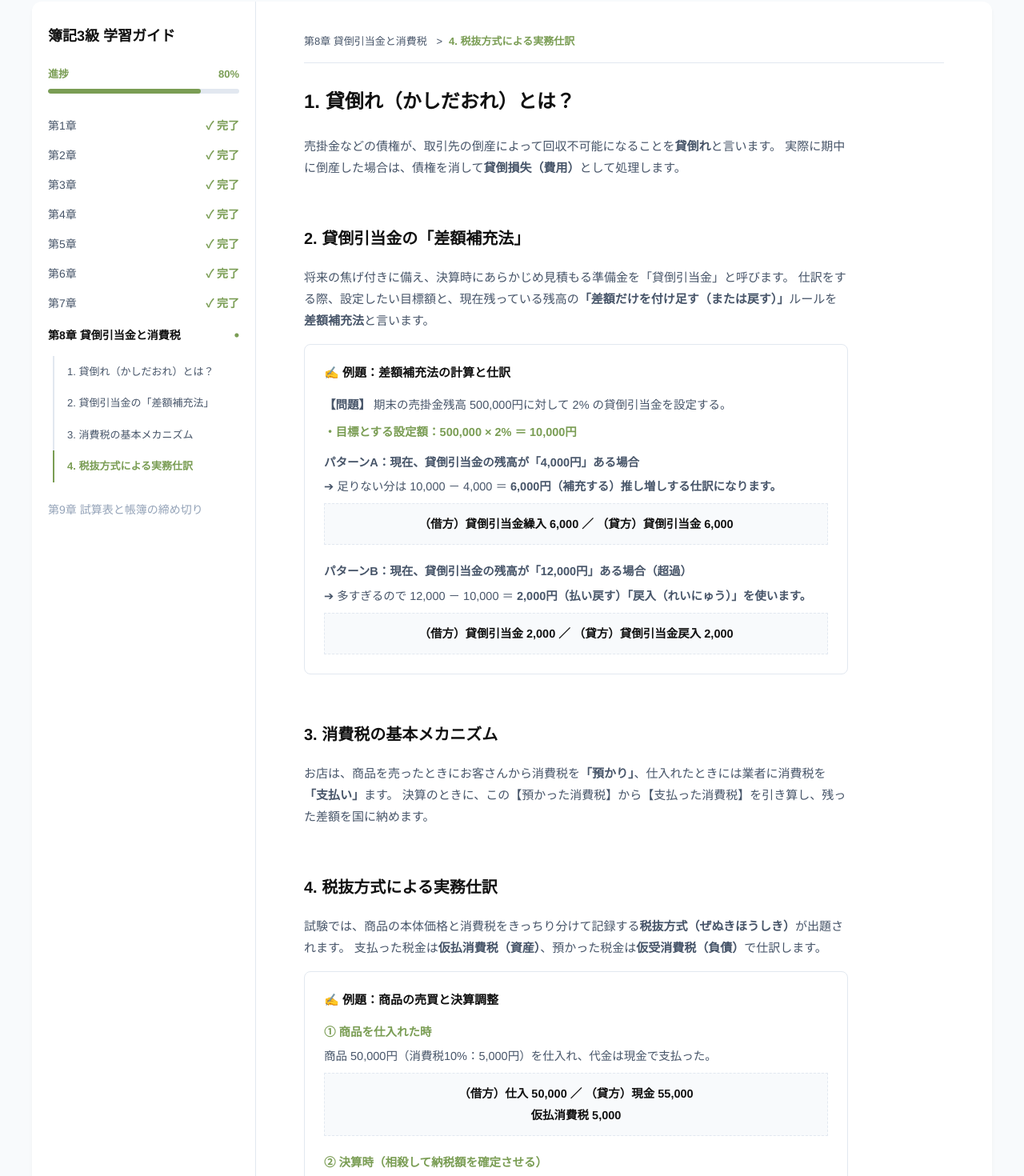
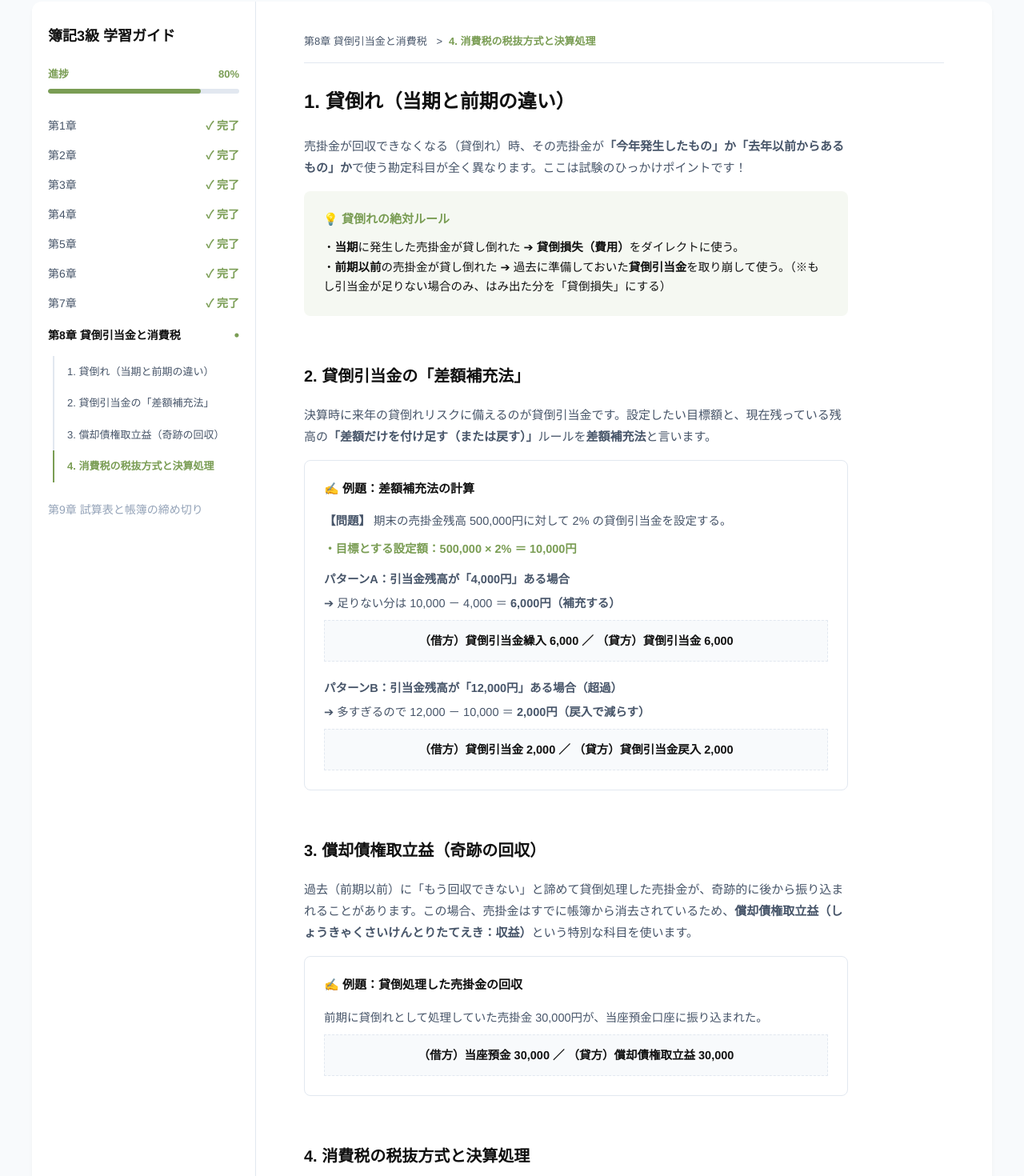
Before and after one commit to zrqZRQ77/japanese-web, a Next.js app: page /exams/boki3/guide/ch8 in a window 1280 px wide. Shown: the part 104-1574 px from the top of the page at 80% size. Built offline with nearby package versions, Linux system fonts and the light colour scheme.

Commit message:
Update page.js

```diff
--- a/app/exams/boki3/guide/ch8/page.js
+++ b/app/exams/boki3/guide/ch8/page.js
@@ -10,13 +10,13 @@ export default function ExamGuideChapterEight() {
 
   // 本章内部小节目录
   const menuItems = [
-    { id: 'bad_debt_concept', label: '1. 貸倒れ（かしだおれ）とは？' },
+    { id: 'bad_debt_current_vs_past', label: '1. 貸倒れ（当期と前期の違い）' },
     { id: 'allowance_method', label: '2. 貸倒引当金の「差額補充法」' },
-    { id: 'tax_concept', label: '3. 消費税の基本メカニズム' },
-    { id: 'tax_journal', label: '4. 税抜方式による実務仕訳' },
+    { id: 'recovery_of_bad_debt', label: '3. 償却債権取立益（奇跡の回収）' },
+    { id: 'tax_journal', label: '4. 消費税の税抜方式と決算処理' },
   ];
 
-  const [activeSection, setActiveSection] = useState('bad_debt_concept');
+  const [activeSection, setActiveSection] = useState('bad_debt_current_vs_past');
 
   useEffect(() => {
     const handleScroll = () => {
@@ -114,35 +114,40 @@ export default function ExamGuideChapterEight() {
 
           <div style={{ maxWidth: '680px' }}>
 
-            <section id="bad_debt_concept" style={{ marginBottom: '60px', scrollMarginTop: '120px' }}>
-              <h1 style={{ fontSize: '24px', fontWeight: '800', color: colors.textDark, marginBottom: '24px' }}>1. 貸倒れ（かしだおれ）とは？</h1>
+            <section id="bad_debt_current_vs_past" style={{ marginBottom: '60px', scrollMarginTop: '120px' }}>
+              <h1 style={{ fontSize: '24px', fontWeight: '800', color: colors.textDark, marginBottom: '24px' }}>1. 貸倒れ（当期と前期の違い）</h1>
               <p style={{ fontSize: '15px', lineHeight: '1.8', color: colors.textGray, marginBottom: '16px' }}>
-                売掛金などの債権が、取引先の倒産によって回収不可能になることを<strong>貸倒れ</strong>と言います。
-                実際に期中に倒産した場合は、債権を消して<strong>貸倒損失（費用）</strong>として処理します。
+                売掛金が回収できなくなる（貸倒れ）時、その売掛金が<strong>「今年発生したもの」か「去年以前からあるもの」か</strong>で使う勘定科目が全く異なります。ここは試験のひっかけポイントです！
               </p>
+              <div style={{ background: colors.avocadoLight, padding: '24px', borderRadius: '8px', marginBottom: '24px' }}>
+                <h4 style={{ margin: '0 0 12px 0', fontSize: '15px', fontWeight: '800', color: colors.avocado }}>💡 貸倒れの絶対ルール</h4>
+                <p style={{ margin: 0, fontSize: '14.5px', color: colors.textDark, lineHeight: '1.7' }}>
+                  ・<strong>当期</strong>に発生した売掛金が貸し倒れた ➔ <strong>貸倒損失（費用）</strong>をダイレクトに使う。<br/>
+                  ・<strong>前期以前</strong>の売掛金が貸し倒れた ➔ 過去に準備しておいた<strong>貸倒引当金</strong>を取り崩して使う。（※もし引当金が足りない場合のみ、はみ出た分を「貸倒損失」にする）
+                </p>
+              </div>
             </section>
 
             <section id="allowance_method" style={{ marginBottom: '60px', scrollMarginTop: '120px' }}>
               <h2 style={{ fontSize: '20px', fontWeight: '800', color: colors.textDark, marginBottom: '20px' }}>2. 貸倒引当金の「差額補充法」</h2>
               <p style={{ fontSize: '15px', lineHeight: '1.8', color: colors.textGray, marginBottom: '16px' }}>
-                将来の焦げ付きに備え、決算時にあらかじめ見積もる準備金を「貸倒引当金」と呼びます。
-                仕訳をする際、設定したい目標額と、現在残っている残高の<strong>「差額だけを付け足す（または戻す）」</strong>ルールを<strong>差額補充法</strong>と言います。
+                決算時に来年の貸倒れリスクに備えるのが貸倒引当金です。設定したい目標額と、現在残っている残高の<strong>「差額だけを付け足す（または戻す）」</strong>ルールを<strong>差額補充法</strong>と言います。
               </p>
 
               <div style={{ border: `1px solid ${colors.border}`, padding: '24px', borderRadius: '8px', marginBottom: '24px' }}>
-                <h4 style={{ margin: '0 0 16px 0', fontSize: '15px', fontWeight: '800', color: colors.textDark }}>✍️ 例題：差額補充法の計算と仕訳</h4>
+                <h4 style={{ margin: '0 0 16px 0', fontSize: '15px', fontWeight: '800', color: colors.textDark }}>✍️ 例題：差額補充法の計算</h4>
                 <div style={{ fontSize: '14.5px', color: colors.textGray, lineHeight: '1.8' }}>
                   <p style={{ margin: '0 0 8px 0' }}><strong>【問題】</strong> 期末の売掛金残高 500,000円に対して 2% の貸倒引当金を設定する。</p>
                   <p style={{ margin: '0 0 12px 0', color: colors.avocado, fontWeight: 'bold' }}>・目標とする設定額：500,000 × 2% ＝ 10,000円</p>
 
-                  <p style={{ margin: '0 0 4px 0', fontWeight: '700' }}>パターンA：現在、貸倒引当金の残高が「4,000円」ある場合</p>
-                  <p style={{ margin: '0 0 8px 0' }}>➔ 足りない分は 10,000 － 4,000 ＝ <strong>6,000円（補充する）推し増しする仕訳になります。</strong></p>
+                  <p style={{ margin: '0 0 4px 0', fontWeight: '700' }}>パターンA：引当金残高が「4,000円」ある場合</p>
+                  <p style={{ margin: '0 0 8px 0' }}>➔ 足りない分は 10,000 － 4,000 ＝ <strong>6,000円（補充する）</strong></p>
                   <div style={{ background: '#f8fafc', padding: '12px', border: `1px dashed ${colors.border}`, textAlign: 'center', fontWeight: 'bold', color: colors.textDark, marginBottom: '20px' }}>
                     （借方）貸倒引当金繰入 6,000 ／ （貸方）貸倒引当金 6,000
                   </div>
 
-                  <p style={{ margin: '0 0 4px 0', fontWeight: '700' }}>パターンB：現在、貸倒引当金の残高が「12,000円」ある場合（超過）</p>
-                  <p style={{ margin: '0 0 8px 0' }}>➔ 多すぎるので 12,000 － 10,000 ＝ <strong>2,000円（払い戻す）「戻入（れいにゅう）」を使います。</strong></p>
+                  <p style={{ margin: '0 0 4px 0', fontWeight: '700' }}>パターンB：引当金残高が「12,000円」ある場合（超過）</p>
+                  <p style={{ margin: '0 0 8px 0' }}>➔ 多すぎるので 12,000 － 10,000 ＝ <strong>2,000円（戻入で減らす）</strong></p>
                   <div style={{ background: '#f8fafc', padding: '12px', border: `1px dashed ${colors.border}`, textAlign: 'center', fontWeight: 'bold', color: colors.textDark }}>
                     （借方）貸倒引当金 2,000 ／ （貸方）貸倒引当金戻入 2,000
                   </div>
@@ -150,38 +155,38 @@ export default function ExamGuideChapterEight() {
               </div>
             </section>
 
-            <section id="tax_concept" style={{ marginBottom: '60px', scrollMarginTop: '120px' }}>
-              <h2 style={{ fontSize: '20px', fontWeight: '800', color: colors.textDark, marginBottom: '20px' }}>3. 消費税の基本メカニズム</h2>
+            <section id="recovery_of_bad_debt" style={{ marginBottom: '60px', scrollMarginTop: '120px' }}>
+              <h2 style={{ fontSize: '20px', fontWeight: '800', color: colors.textDark, marginBottom: '20px' }}>3. 償却債権取立益（奇跡の回収）</h2>
               <p style={{ fontSize: '15px', lineHeight: '1.8', color: colors.textGray, marginBottom: '16px' }}>
-                お店は、商品を売ったときにお客さんから消費税を<strong>「預かり」</strong>、仕入れたときには業者に消費税を<strong>「支払い」</strong>ます。
-                決算のときに、この【預かった消費税】から【支払った消費税】を引き算し、残った差額を国に納めます。
+                過去（前期以前）に「もう回収できない」と諦めて貸倒処理した売掛金が、奇跡的に後から振り込まれることがあります。この場合、売掛金はすでに帳簿から消去されているため、<strong>償却債権取立益（しょうきゃくさいけんとりたてえき：収益）</strong>という特別な科目を使います。
               </p>
+              <div style={{ border: `1px solid ${colors.border}`, padding: '24px', borderRadius: '8px', marginBottom: '24px' }}>
+                <h4 style={{ margin: '0 0 16px 0', fontSize: '15px', fontWeight: '800', color: colors.textDark }}>✍️ 例題：貸倒処理した売掛金の回収</h4>
+                <div style={{ fontSize: '14.5px', color: colors.textGray, lineHeight: '1.8' }}>
+                  <p style={{ margin: '0 0 8px 0' }}>前期に貸倒れとして処理していた売掛金 30,000円が、当座預金口座に振り込まれた。</p>
+                  <div style={{ background: '#f8fafc', padding: '12px', border: `1px dashed ${colors.border}`, textAlign: 'center', fontWeight: 'bold', color: colors.textDark }}>
+                    （借方）当座預金 30,000 ／ （貸方）償却債権取立益 30,000
+                  </div>
+                </div>
+              </div>
             </section>
 
             <section id="tax_journal" style={{ marginBottom: '60px', scrollMarginTop: '120px' }}>
-              <h2 style={{ fontSize: '20px', fontWeight: '800', color: colors.textDark, marginBottom: '20px' }}>4. 税抜方式による実務仕訳</h2>
+              <h2 style={{ fontSize: '20px', fontWeight: '800', color: colors.textDark, marginBottom: '20px' }}>4. 消費税の税抜方式と決算処理</h2>
               <p style={{ fontSize: '15px', lineHeight: '1.8', color: colors.textGray, marginBottom: '16px' }}>
-                試験では、商品の本体価格と消費税をきっちり分けて記録する<strong>税抜方式（ぜぬきほうしき）</strong>が出題されます。
-                支払った税金は<strong>仮払消費税（資産）</strong>、預かった税金は<strong>仮受消費税（負債）</strong>で仕訳します。
+                試験では、商品の本体価格と消費税を分けて記録する<strong>税抜方式（ぜぬきほうしき）</strong>がメインです。
+                支払った税金は<strong>仮払消費税（資産）</strong>、預かった税金は<strong>仮受消費税（負債）</strong>です。
               </p>
 
               <div style={{ border: `1px solid ${colors.border}`, padding: '24px', borderRadius: '8px', marginBottom: '24px' }}>
-                <h4 style={{ margin: '0 0 16px 0', fontSize: '15px', fontWeight: '800', color: colors.textDark }}>✍️ 例題：商品の売買と決算調整</h4>
+                <h4 style={{ margin: '0 0 16px 0', fontSize: '15px', fontWeight: '800', color: colors.textDark }}>✍️ 例題：決算時の相殺と未払消費税</h4>
                 <div style={{ fontSize: '14.5px', color: colors.textGray, lineHeight: '1.8' }}>
-                  <p style={{ margin: '0 0 4px 0', color: colors.avocado, fontWeight: 'bold' }}>① 商品を仕入れた時</p>
-                  <p style={{ margin: '0 0 8px 0' }}>商品 50,000円（消費税10%：5,000円）を仕入れ、代金は現金で支払った。</p>
-                  <div style={{ background: '#f8fafc', padding: '12px', border: `1px dashed ${colors.border}`, textAlign: 'center', fontWeight: 'bold', color: colors.textDark, marginBottom: '20px' }}>
-                    （借方）仕入 50,000 ／ （貸方）現金 55,000<br/>
-                        仮払消費税 5,000
-                  </div>
-
-                  <p style={{ margin: '0 0 4px 0', color: colors.avocado, fontWeight: 'bold' }}>② 決算時（相殺して納税額を確定させる）</p>
-                  <p style={{ margin: '0 0 8px 0' }}>決算にあたり、仮受消費税残高 8,000円と仮払消費税残高 5,000円を相殺し、納付額を確定させた。</p>
+                  <p style={{ margin: '0 0 8px 0' }}>決算にあたり、仮受消費税残高 88,000円と仮払消費税残高 55,000円を相殺し、納付額を確定させた。</p>
                   <p style={{ margin: '0 0 8px 0', color: colors.avocado, fontWeight: 'bold' }}>【考え方】</p>
-                  <p style={{ margin: '0 0 12px 0' }}>預かった8,000円から先に払った5,000円を引いた「3,000円」を、後で国に払う義務として<strong>未払消費税（負債）</strong>に計上します。</p>
+                  <p style={{ margin: '0 0 12px 0' }}>お客さんから預かった88,000円から、仕入先に払った55,000円を引いた「33,000円」を、国に払う義務<strong>（未払消費税：負債）</strong>として計上します。</p>
                   <div style={{ background: '#f8fafc', padding: '12px', border: `1px dashed ${colors.border}`, textAlign: 'center', fontWeight: 'bold', color: colors.textDark }}>
-                    （借方）仮受消費税 8,000 ／ （貸方）仮払消費税 5,000<br/>
-                                   ／ （貸方）未払消費税 3,000
+                    （借方）仮受消費税 88,000 ／ （貸方）仮払消費税 55,000<br/>
+                                   ／ （貸方）未払消費税 33,000
                   </div>
                 </div>
               </div>
```
